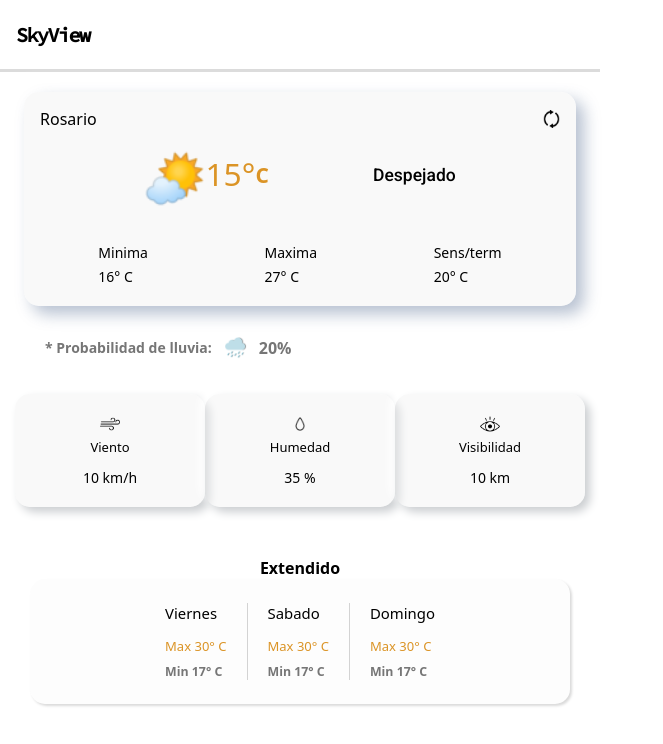
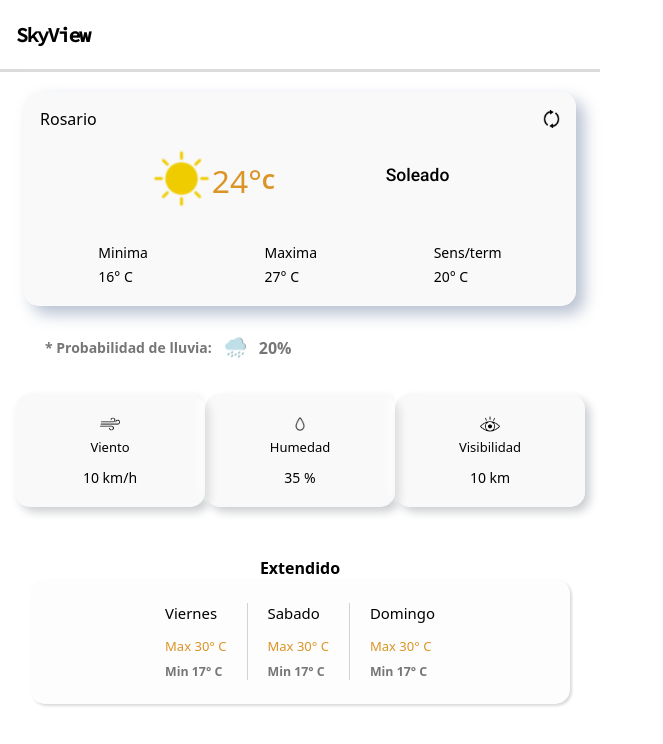
Before and after one commit to cwweb2020/clima-app, a React (Create React App) app: page / in a window 1280 px wide. Shown: the top 744 px of the page, without its empty margins (0-663 px from the left). Built offline with nearby package versions, Linux system fonts and the light colour scheme; some icons are missing.

Commit message:
corrijo errores de estilo

```diff
--- a/src/components/ClimaBox.jsx
+++ b/src/components/ClimaBox.jsx
@@ -11,6 +11,7 @@ import nocheDespejada from "../img/noche/noche-despejado.png";
 import Atributes from "./Atributes";
 import ProbabilidadLluvia from "./ProbabilidadLluvia";
 import nocheLluvia from "../img/noche/noche-lluvia.png";
+import parcialNubladoNoche from "../img/noche/parcial-nublado-noche.png";
 import refresh from "../img/refresh.png";
 
 const ClimaBox = () => {
@@ -41,18 +42,18 @@ const ClimaBox = () => {
           <div className="icon-temperature-container">
             <div className="icon-clima">
               {hour >= 6 && hour < 20 ? (
-                <img src={diaParcialNublado} alt="" />
+                <img src={sol} alt="" />
               ) : (
-                <img src={nocheDespejada} alt="" />
+                <img src={parcialNubladoNoche} alt="" />
               )}
             </div>
             <div className="temp-container">
-              <span className="number">15°</span>
+              <span className="number">24°</span>
               <span className="celsius">C</span>
             </div>
           </div>
           <div className="pronostico">
-            <h4> despejado</h4>
+            <h4> soleado</h4>
             <h4>{segundaPalabra ? "nublado" : ""} </h4>
           </div>
         </div>
--- a/src/components/climaBox.scss
+++ b/src/components/climaBox.scss
@@ -41,7 +41,8 @@ $fuente-roboto: 'Roboto', sans-serif;
 
 			.temp-container {
 				  display: flex;
-				  margin-top: 4px;
+				//  margin-top: 4px;
+				align-self: center;
 				.number {
 					font-size: 2.27em;
 					font-weight: 500;
@@ -51,7 +52,7 @@ $fuente-roboto: 'Roboto', sans-serif;
 				.celsius {
 					font-size: 1.5em;
 					align-self: center;
-					margin-bottom: 15px;
+				//	margin-bottom: 15px;
 					color: #db9426;
 					font-weight: 700;
 					display: block;
```
